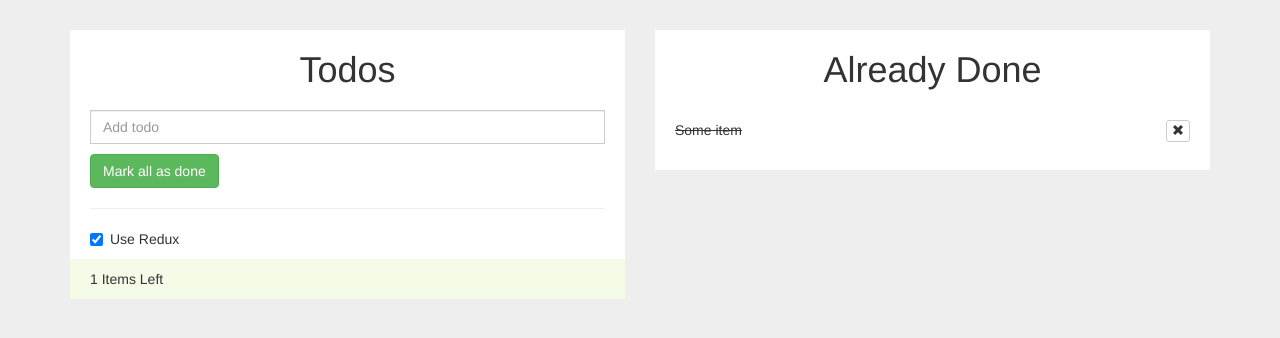
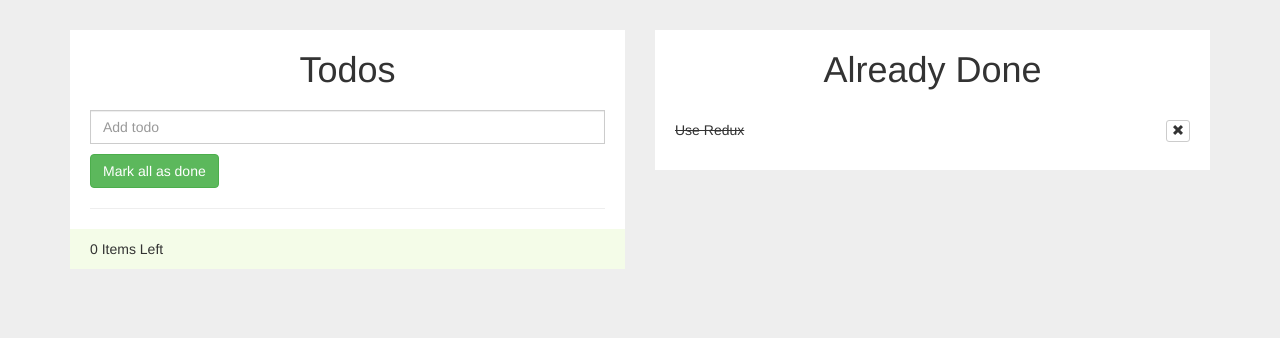
Before and after one commit to kumardevsai/react-redux-todo-app-1, a React (Vite) app: page / in a window 1280 px wide. Both pictures are taken after a click on the label "Use Redux". Shown: the top 338 px of the page. Built offline with nearby package versions, Linux system fonts and the light colour scheme.

Commit message:
AlreadyDone

```diff
--- a/src/actions/index.js
+++ b/src/actions/index.js
@@ -3,3 +3,4 @@ import * as types from '../constants/ActionTypes'
 export const addTodo = text => ({ type: types.ADD_TODO, text })
 export const completeTodo = id => ({ type: types.COMPLETE_TODO, id })
 export const completeAll = () => ({ type: types.COMPLETE_ALL })
+export const deleteTodo = id => ({ type: types.DELETE_TODO, id })
--- a/src/components/AlreadyDoneList.js
+++ b/src/components/AlreadyDoneList.js
@@ -8,7 +8,7 @@ export default class AlreadyDoneList extends Component {
         <div className="todolist">
           <h1>Already Done</h1>
           <ul id="done-items" className="list-unstyled">
-            <TodoListAlreadyDone />
+            <TodoListAlreadyDone todos={this.props.todos} />
           </ul>
         </div>
       </div>
--- a/src/components/Shortable.js
+++ b/src/components/Shortable.js
@@ -1,4 +1,4 @@
-import React, { Component } from 'react'
+import React, { Component, Fragment } from 'react'
 
 export default class componentName extends Component {
   handleCheckItem = (e) => {
@@ -8,6 +8,10 @@ export default class componentName extends Component {
   render() {
     const { todo, isDone, todoId } = this.props
     return (
+      <Fragment>
+        {isDone ? (
+          ''
+        ) : (
           <li className="ui-state-default">
             <div className="checkbox">
               <label>
@@ -22,6 +26,8 @@ export default class componentName extends Component {
               </label>
             </div>
           </li>
+        )}
+      </Fragment>
     )
   }
 }
--- a/src/components/TodoFooter.js
+++ b/src/components/TodoFooter.js
@@ -2,11 +2,13 @@ import React, { Component } from 'react'
 
 export default class componentName extends Component {
   render() {
+    const todoIsNotDone = this.props.itemLeft.filter(item => item.done === false)
     return (
       <div className="todo-footer">
         <strong>
           <span className="count-todos" />
-        </strong> {this.props.itemLeft} Items Left
+        </strong>{' '}
+        {todoIsNotDone.length} Items Left
       </div>
     )
   }
--- a/src/components/TodoListAlreadyDone.js
+++ b/src/components/TodoListAlreadyDone.js
@@ -1,14 +1,19 @@
-import React, { Component } from 'react'
+import React, { Component, Fragment } from 'react'
 
 export default class componentName extends Component {
   render() {
+    const todoisNotDone = this.props.todos.filter(todo => todo.done === true)
     return (
-      <li>
-        Some item{' '}
-        <button className="remove-item btn btn-default btn-xs pull-right">
-          <span className="glyphicon glyphicon-remove" />
-        </button>
-      </li>
+      <Fragment>
+        {todoisNotDone.map(todo => (
+          <li key={todo.id}>
+            {todo.todo}
+            <button className="remove-item btn btn-default btn-xs pull-right">
+              <span className="glyphicon glyphicon-remove" />
+            </button>
+          </li>
+        ))}
+      </Fragment>
     )
   }
 }
--- a/src/components/TodoListNotDone.js
+++ b/src/components/TodoListNotDone.js
@@ -55,7 +55,7 @@ class TodoListNotDone extends Component {
                 />
               ))}
           </ul>
-          <TodoFooter itemLeft={this.props.todos.length} />
+          <TodoFooter itemLeft={this.props.todos} />
         </div>
       </div>
     )
--- a/src/reducers/todos.js
+++ b/src/reducers/todos.js
@@ -20,11 +20,8 @@ export default function todos(state = initialState, action) {
         },
       ]
 
-
-
     case COMPLETE_TODO:
       return state.map(todo => (todo.id === action.id ? { ...todo, done: !todo.done } : todo))
-
 
     default:
       return state
```
Lines whose indentation alone changed are shown as unchanged.
